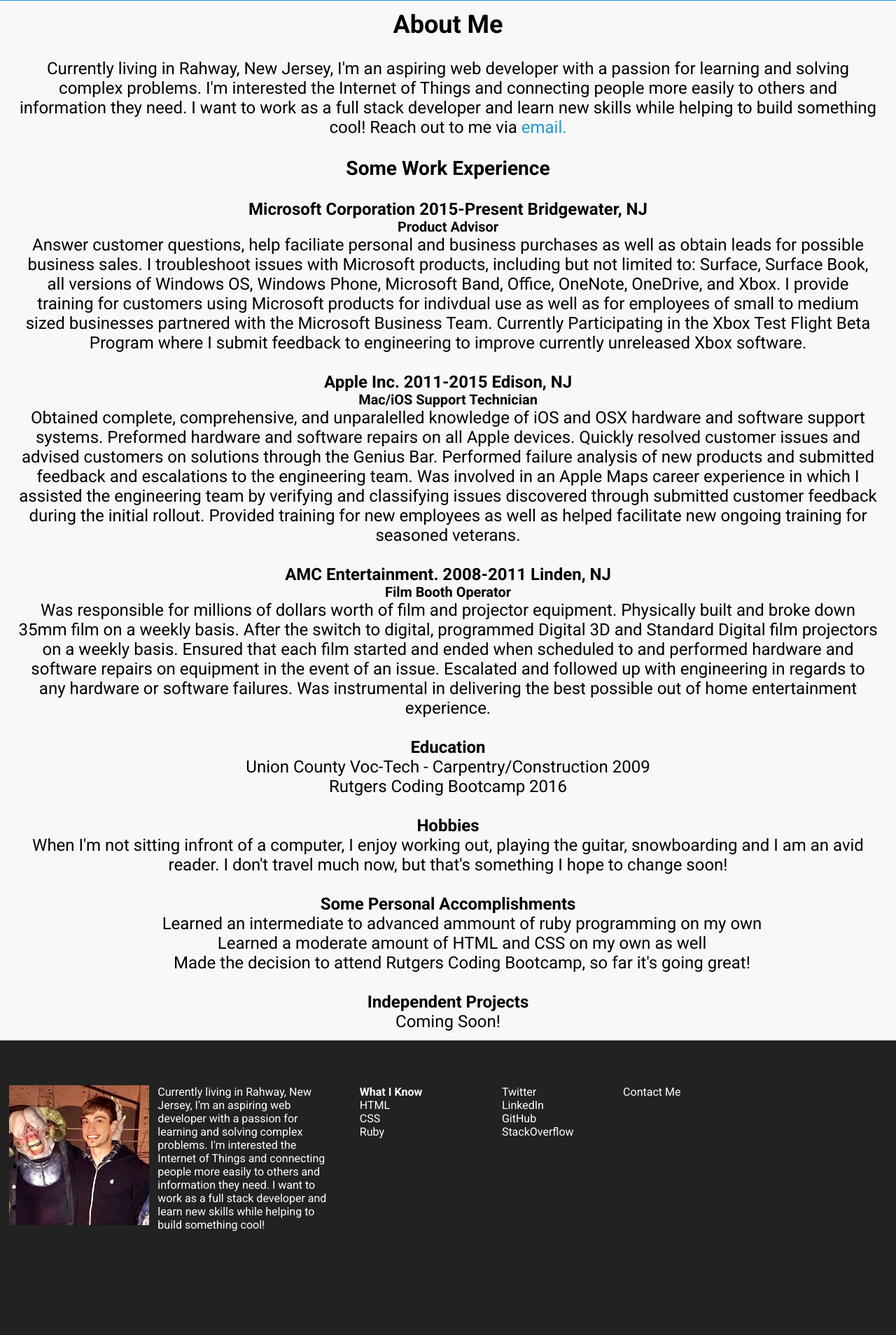
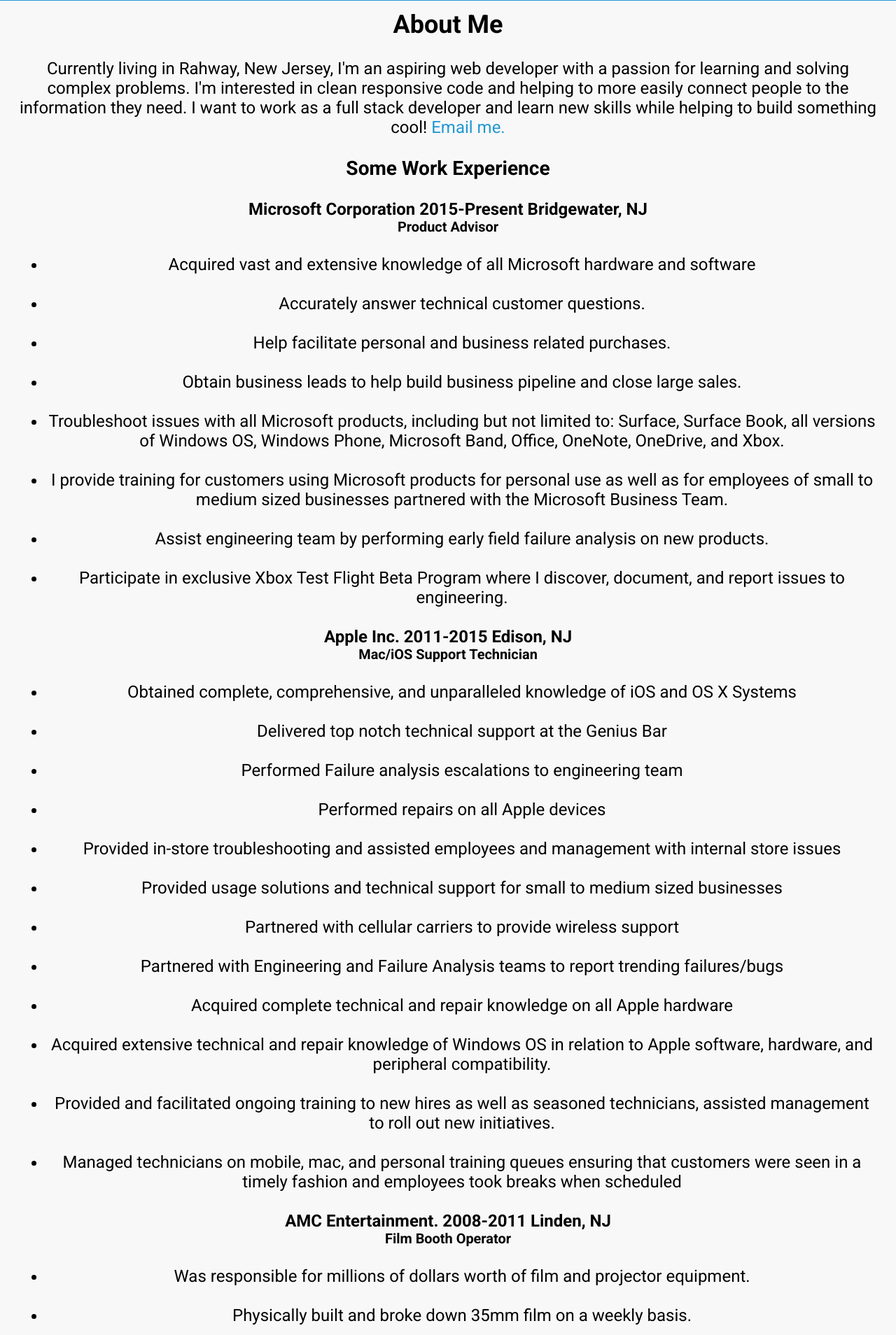
Before and after one commit to ceckenrode/portfolio, a PHP site: page / in a window 1280 px wide. Shown: the part 280-2188 px from the top of the page at 70% size. Run offline with PHP 8.4, Linux system fonts and the light colour scheme.

Commit message:
tidied up code and file structure, spruced up work history.

```diff
--- a/contact.html
+++ b/contact.html
@@ -31,6 +31,7 @@
     </div>
     <div id="content">
         <h3>Contact Me</h3>
+        </br >
         <p>Have any questions? A job you'd like done? Feel free to fill out the form below and I'll get back to you via email as soon as possible!</p>
         <br />
         <form action="action_page.php">
@@ -54,9 +55,9 @@
     <div id="push"></div>
     </div>
     <div id="footer">
-        <img src="prof.jpg" id="prof" alt="profile picture" height="200" width="200" />
+        <img src="images/prof.jpg" id="prof" alt="profile picture" height="200" width="200" />
         <div id="summary">
-            Currently living in Rahway, New Jersey, I'm an aspiring web developer with a passion for learning and solving complex problems. I'm interested the Internet of Things and connecting people more easily to others and information they need. I want to work as a full stack developer and learn new skills while helping to build something cool!
+            Currently living in Rahway, New Jersey, I'm an aspiring web developer with a passion for learning and solving complex problems. I'm interested in clean responsive code and helping to more easily connect people to the information they need. I want to work as a full stack developer and learn new skills while helping to build something cool!
         </div>
         <div id="skills">
             <table>
--- a/index.html
+++ b/index.html
@@ -7,7 +7,6 @@
     <link rel="stylesheet" type="text/css" href="stylesheet.css">
     <link href='https://fonts.googleapis.com/css?family=Roboto:400,400italic,500,500italic,700' rel='stylesheet' type='text/css'>
 </head>
-
 <body>
     <div id="header">
         <a href="index.html"><h1 id="mainhead">Christian Eckenrode</h1></a>
@@ -33,40 +32,153 @@
         <h2>About Me</h2>
         <br />
         <p>
-            Currently living in Rahway, New Jersey, I'm an aspiring web developer with a passion for learning and solving complex problems. I'm interested the Internet of Things and connecting people more easily to others and information they need. I want to work as a full stack developer and learn new skills while helping to build something cool! Reach out to me via <a href="mailto:eckenrodechristian@gmail.com"><span style="color:#2098D1">email.</span></a>
+            Currently living in Rahway, New Jersey, I'm an aspiring web developer with a passion for learning and solving complex problems. I'm interested in clean responsive code and helping to more easily connect people to the information they need. I want to work as a full stack developer and learn new skills while helping to build something cool! <a href="mailto:eckenrodechristian@gmail.com"><span id="email">Email me.</span></a>
         </p>
         <br />
         <h3>Some Work Experience</h3>
         <br />
         <h4>Microsoft Corporation 2015-Present Bridgewater, NJ</h4>
         <h5>Product Advisor</h5>
-        <p>Answer customer questions, help faciliate personal and business purchases as well as obtain leads for possible business sales. I troubleshoot issues with Microsoft products, including but not limited to: Surface, Surface Book, all versions of Windows OS, Windows Phone, Microsoft Band, Office, OneNote, OneDrive, and Xbox. I provide training for customers using Microsoft products for indivdual use as well as for employees of small to medium sized businesses partnered with the Microsoft Business Team. Currently Participating in the Xbox Test Flight Beta Program where I submit feedback to engineering to improve currently unreleased Xbox software.</p>
+        <br />
+        <ul>
+            <li>
+                Acquired vast and extensive knowledge of all Microsoft hardware and software
+            </li>
+            <br />
+            <li>
+                Accurately answer technical customer questions.
+            </li>
+            <br />
+            <li>
+                Help facilitate personal and business related purchases.
+            </li>
+            <br />
+            <li>
+                Obtain business leads to help build business pipeline and close large sales.
+            </li>
+            <br />
+            <li>
+                Troubleshoot issues with all Microsoft products, including but not limited to: Surface, Surface Book, all versions of Windows OS, Windows Phone, Microsoft Band, Office, OneNote, OneDrive, and Xbox.</li>
+            <br />
+            <li>
+                I provide training for customers using Microsoft products for personal use as well as for employees of small to medium sized businesses partnered with the Microsoft Business Team.
+            </li>
+            <br />
+            <li>
+                Assist engineering team by performing early field failure analysis on new products.</li>
+            <br />
+            <li>
+                Participate in exclusive Xbox Test Flight Beta Program where I discover, document, and report issues to engineering.
+            </li>
+        </ul>
         <br />
         <h4>Apple Inc. 2011-2015 Edison, NJ</h4>
         <h5>Mac/iOS Support Technician</h5>
-        <p>Obtained complete, comprehensive, and unparalelled knowledge of iOS and OSX hardware and software support systems. Preformed hardware and software repairs on all Apple devices. Quickly resolved customer issues and advised customers on solutions through the Genius Bar. Performed failure analysis of new products and submitted feedback and escalations to the engineering team. Was involved in an Apple Maps career experience in which I assisted the engineering team by verifying and classifying issues discovered through submitted customer feedback during the initial rollout. Provided training for new employees as well as helped facilitate new ongoing training for seasoned veterans.</p>
+        <br />
+        <ul>
+            <li>
+                Obtained complete, comprehensive, and unparalleled knowledge of iOS and OS X Systems
+            </li>
+            <br />
+            <li>
+                Delivered top notch technical support at the Genius Bar
+            </li>
+            <br />
+            <li>
+                Performed Failure analysis escalations to engineering team
+            </li>
+            <br />
+            <li>
+                Performed repairs on all Apple devices</li>
+            <br />
+            <li>
+                Provided in-store troubleshooting and assisted employees and management with internal store issues
+            </li>
+            <br />
+            <li>
+                Provided usage solutions and technical support for small to medium sized businesses
+            </li>
+            <br />
+            <li>
+                Partnered with cellular carriers to provide wireless support
+            </li>
+            <br />
+            <li>
+                Partnered with Engineering and Failure Analysis teams to report trending failures/bugs
+            </li>
+            <br />
+            <li>
+                Acquired complete technical and repair knowledge on all Apple hardware
+            </li>
+            <br />
+            <li>
+                Acquired extensive technical and repair knowledge of Windows OS in relation to Apple software, hardware, and peripheral compatibility.
+            </li>
+            <br />
+            <li>
+                Provided and facilitated ongoing training to new hires as well as seasoned technicians, assisted management to roll out new initiatives.
+            </li>
+            <br />
+            <li>
+                Managed technicians on mobile, mac, and personal training queues ensuring that customers were seen in a timely fashion and employees took breaks when scheduled
+            </li>
+        </ul>
         <br />
         <h4>AMC Entertainment. 2008-2011 Linden, NJ</h4>
         <h5>Film Booth Operator</h5>
-        <p>Was responsible for millions of dollars worth of film and projector equipment. Physically built and broke down 35mm film on a weekly basis. After the switch to digital, programmed Digital 3D and Standard Digital film projectors on a weekly basis. Ensured that each film started and ended when scheduled to and performed hardware and software repairs on equipment in the event of an issue. Escalated and followed up with engineering in regards to any hardware or software failures. Was instrumental in delivering the best possible out of home entertainment experience.</p>
+        <br />
+        <ul>
+            <li>
+                Was responsible for millions of dollars worth of film and projector equipment.
+            </li>
+            <br />
+            <li>
+                Physically built and broke down 35mm film on a weekly basis.
+            </li>
+            <br />
+            <li>
+                After the switch to digital, programmed Digital 3D and Standard Digital film projectors on a weekly basis.
+            </li>
+            <br />
+            <li>
+                Ensured that each film started and ended when scheduled to and performed hardware and software repairs on equipment in the event of an issue.
+            </li>
+            <br />
+            <li>
+                Escalated and followed up with engineering in regards to any hardware or software failures.
+            </li>
+            <br />
+            <li>
+                Was instrumental in delivering the best possible out of home entertainment experience.
+            </li>
+        </ul>
         <br />
         <h4>Education</h4>
-        <p>Union County Voc-Tech - Carpentry/Construction 2009</p>
+        <br />
+        <p>
+            Union County Voc-Tech - Carpentry/Construction 2009
+        </p>
         <p>Rutgers Coding Bootcamp 2016</p>
         <br />
         <h4>Hobbies</h4>
-        <p>When I'm not sitting infront of a computer, I enjoy working out, playing the guitar, snowboarding and I am an avid reader. I don't travel much now, but that's something I hope to change soon!</p>
+        <br />
+        <p>
+            When I'm not sitting infront of a computer, I enjoy working out, playing the guitar, snowboarding and I am an avid reader. I don't travel much now, but that's something I hope to change soon!
+        </p>
         <br />
         <h4>Some Personal Accomplishments</h4>
+        <br />
         <ul id="accomplishments">
             <li>
-                Learned an intermediate to advanced ammount of ruby programming on my own
+                Before starting Rutgers Coding Bootcamp, I learned an intermediate to advanced ammount of ruby programming and a moderate amount of HTML and CSS Programming. I also became well versed in several other languages including C, Java, and Objective-C.
             </li>
+            <br />
             <li>
-                Learned a moderate amount of HTML and CSS on my own as well
+                Got some great project based experience at Rutgers Coding Bootcamp and learned more my first week than I could have in six months on my own.
             </li>
+            <br />
             <li>
-                Made the decision to attend Rutgers Coding Bootcamp, so far it's going great!
+                Built my first portfolio webpage and really built up my professional profile.
             </li>
         </ul>
         <br />
@@ -76,9 +188,9 @@
             <div id="push"></div>
     </div>
     <div id="footer">
-        <img src="prof.jpg" id="prof" alt="profile picture" height="200" width="200" />
+        <img src="images/prof.jpg" id="prof" alt="profile picture" height="200" width="200" />
         <div id="summary">
-            Currently living in Rahway, New Jersey, I'm an aspiring web developer with a passion for learning and solving complex problems. I'm interested the Internet of Things and connecting people more easily to others and information they need. I want to work as a full stack developer and learn new skills while helping to build something cool!
+            Currently living in Rahway, New Jersey, I'm an aspiring web developer with a passion for learning and solving complex problems. I'm interested in clean responsive code and helping to more easily connect people to the information they need. I want to work as a full stack developer and learn new skills while helping to build something cool!
         </div>
         <div id="skills">
             <table>
@@ -125,5 +237,4 @@
 
         </div>
 </body>
-
 </html>
--- a/stylesheet.css
+++ b/stylesheet.css
@@ -20,13 +20,10 @@
 #navli {
   padding-top: 1%;
 }
-#navli li  {
+#navli li, #follow li  {
   display: inline;
   list-style-type: none;
   margin: 0;
-}
-#accomplishments li {
-  list-style-type: none;
 }
 #content {
   background-color: #F8F8F8;
@@ -95,9 +92,8 @@
   clear: right;
   margin-left: 3%;
 }
-
-li {
-  list-style-type: none;
+#email {
+  color: #2098D1;
 }
 a:link {
     text-decoration: none;
```
Also changed, not shown: blog.html (+32 -6 lines), portfolio.html (+4 -4 lines), images/doge.jpg (renamed from doge.jpg), images/prof.jpg (renamed from prof.jpg), images/questionMark.jpg (renamed from questionMark.jpg), portfolioPages/doge.html (renamed from doge.html), 1 other file.
